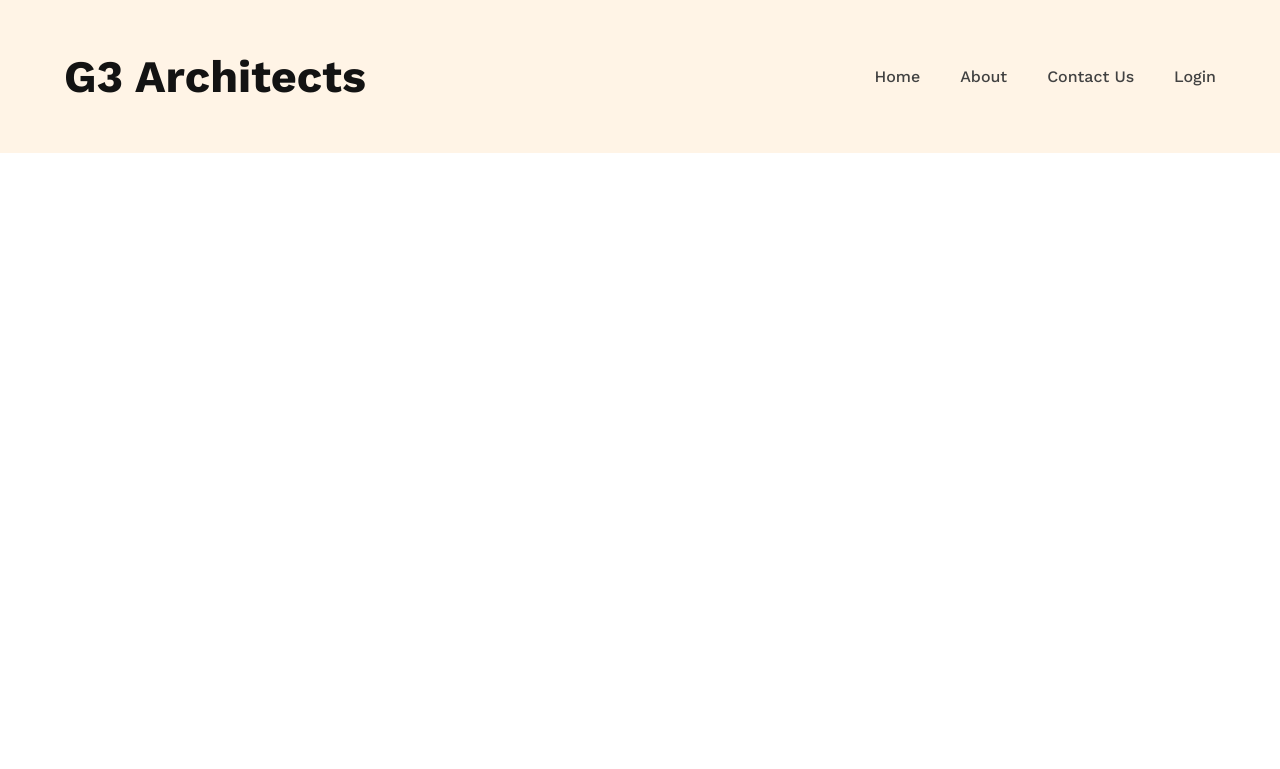
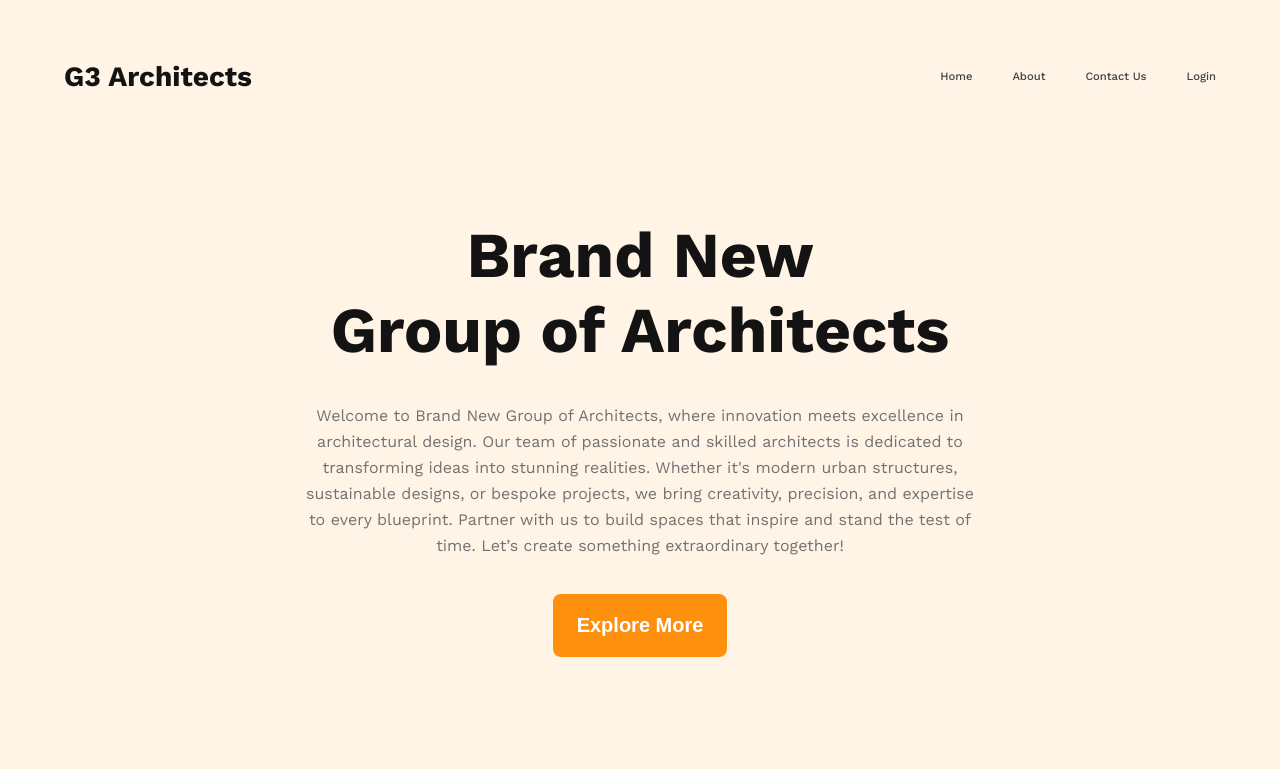
Before and after one commit to Lamiaemi/G3-Architects-Website, a plain HTML site: page index.html in a window 1280 px wide. Shown: the top 769 px of the page. Drawn offline with nearby package versions, Linux system fonts and the light colour scheme.

Commit message:
baneer added

```diff
--- a/index.html
+++ b/index.html
@@ -18,7 +18,20 @@
                 <li class="nav-item"><a href="" class="nav-link">Login</a></li>
             </ul>
         </nav>
+        <!-- banner starts -->
+        <div class="banner">
+            <div class="banner-contant">
+                <h1 class="banner-title">Brand New
+                <br>Group of Architects</h1>
+                <p class="primary-description">Welcome to Brand New Group of Architects, where innovation meets excellence in architectural design. Our team of
+                passionate and skilled architects is dedicated to transforming ideas into stunning realities. Whether it's modern urban
+                structures, sustainable designs, or bespoke projects, we bring creativity, precision, and expertise to every blueprint.
 
+                Partner with us to build spaces that inspire and stand the test of time. Let’s create something extraordinary together!</p>
+                <button class="btn-primary">Explore More</button>
+            </div>
+            <img src="images/banner.png" alt="This image features three professional individuals, likely architects, standing confidently in front of a modern glass building. One of them holds a rolled blueprint, a common symbol of architectural work, suggesting they are engaged in a construction or design project. The setting and their formal attire reflect a professional, urban environment.">
+        </div>
     </header>
     <main>
 
--- a/style/responsive.css
+++ b/style/responsive.css
@@ -2,6 +2,9 @@
     .navbar,
     .nav-links {
         flex-direction: column;
+    }
+    .bg-primary {
+        padding: 20px;
     }
 }
 @media screen and (min-width: 576px) and (max-width: 992px) {
--- a/style/style.css
+++ b/style/style.css
@@ -6,14 +6,49 @@
     font-weight: 400;
     font-style: normal;
 }
+html {
+    font-size: 62.5%;
+    /* Makes 1rem = 10px for easier calculations */
+}
 * {
     margin: 0;
     padding: 0;
+}
+img {
+    width: 100%;
 }
 /* shared style */
 .bg-primary {
     background: rgba(255, 144, 14, 0.1);
     padding: 50px;
+}
+.btn-primary {
+    border-radius: 8px;
+    padding: 20px 24px;
+    background: rgb(255, 144, 14);
+    color: rgb(255, 255, 255);
+    font-size: 20px;
+    font-weight: 600;
+    line-height: 23px;
+    letter-spacing: 0%;
+    border: none;
+    text-align: center;
+    transition: 15ms;
+}
+.btn-primary:hover {
+    opacity: .7;
+}
+.btn-primary:active {
+    opacity: 1;
+}
+.primary-description {
+    color: rgb(114, 114, 114);
+    font-size: 16px;
+    font-weight: 400;
+    line-height: 26px;
+    letter-spacing: 0%;
+    text-align: center;
+    margin: 35px 0px;
 }
 .d-flex {
     display: flex;
@@ -30,7 +65,7 @@
 }
 .section-title {
     color: rgb(19, 19, 19);
-    font-size: 45px;
+    font-size: 2.8rem;
     font-weight: 700;
     line-height: 53px;
     letter-spacing: 0%;
@@ -55,4 +90,22 @@
     text-decoration: none;
     color: rgb(66, 66, 66);
     font-weight: 500;
+    font-size: 1.125rem;
+    line-height: 26px;
+    letter-spacing: 0%;
+    text-align: center;
 }
+/* banner styles */
+.banner-contant {
+    max-width: 680px;
+    margin: 115px auto;
+    text-align: center;
+}
+.banner-title {
+    color: rgb(19, 19, 19);
+    font-size: 6.4rem;
+    font-weight: 700;
+    line-height: 75px;
+    letter-spacing: 0%;
+
+}
```
